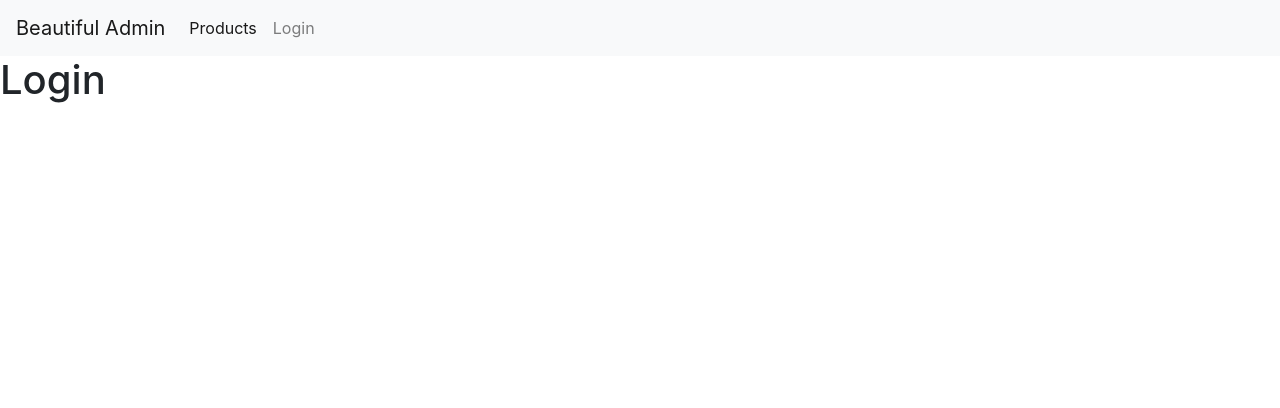
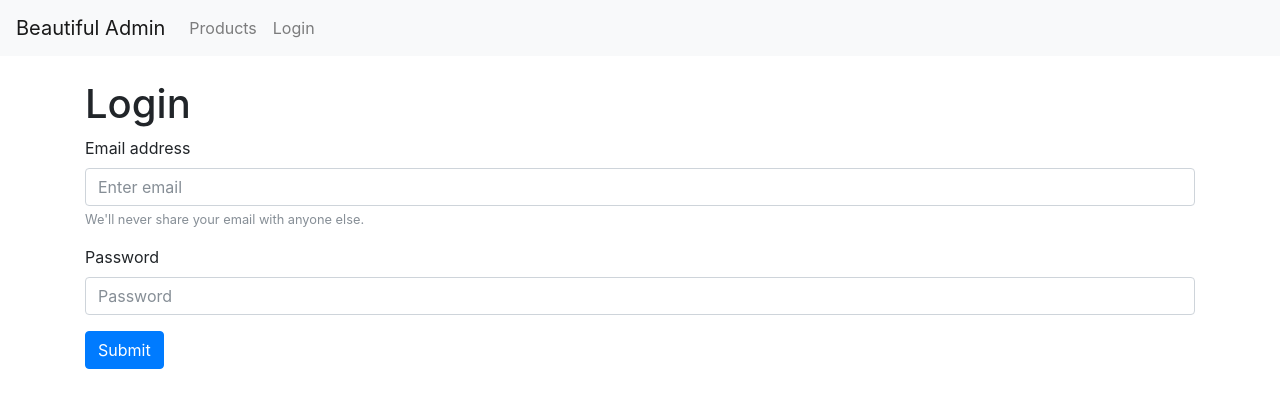
Before and after one commit to sophiaquach16/beautiful, a Python web app: template templates/admin_login.html in a window 1280 px wide. Shown: the top 408 px of the page. Run offline with Jinja, Linux system fonts and the light colour scheme; the template is opened without the code that fills it, so the values that code supplies are empty; some libraries are stand-ins or nearby versions.

Commit message:
Basic html and cleanup.

```diff
--- a/templates/admin_base.html
+++ b/templates/admin_base.html
@@ -4,18 +4,18 @@
     </head>
     <body>
         <nav class="navbar navbar-expand-lg navbar-light bg-light">
-            <a class="navbar-brand" href="#">Beautiful Admin</a>
+            <span class="navbar-brand">Beautiful Admin</span>
             <button class="navbar-toggler" type="button" data-toggle="collapse" data-target="#navbarSupportedContent" aria-controls="navbarSupportedContent" aria-expanded="false" aria-label="Toggle navigation">
               <span class="navbar-toggler-icon"></span>
             </button>
 
             <div class="collapse navbar-collapse" id="navbarSupportedContent">
               <ul class="navbar-nav mr-auto">
-                <li class="nav-item active">
-                  <a class="nav-link" href="#">Products <span class="sr-only">(current)</span></a>
+                <li class="nav-item">
+                  <a class="nav-link" href="{{url_for('view_products_list')}}">Products</a>
                 </li>
                 <li class="nav-item">
-                  <a class="nav-link" href="#">Login</a>
+                  <a class="nav-link" href="{{url_for('view_login')}}">Login</a>
                 </li>
             </div>
           </nav>
--- a/templates/admin_login.html
+++ b/templates/admin_login.html
@@ -1,4 +1,18 @@
 {% extends 'admin_base.html' %}
 {% block body %}
-<h1>Login</h1>
+
+<form class="container">
+    <br />
+    <h1>Login</h1>
+    <div class="form-group">
+      <label for="user">Email address</label>
+      <input name="user" type="email" class="form-control" aria-describedby="emailHelp" placeholder="Enter email">
+      <small id="emailHelp" class="form-text text-muted">We'll never share your email with anyone else.</small>
+    </div>
+    <div class="form-group">
+      <label for="password">Password</label>
+      <input type="password" class="form-control" name="password" placeholder="Password">
+    </div>
+    <button type="submit" class="btn btn-primary">Submit</button>
+  </form>
 {% endblock %}
```
Also changed, not shown: app.py (+16 -11 lines), templates/admin_product.html (+8 -2 lines), templates/admin_product_list.html (+8 -1 lines).
